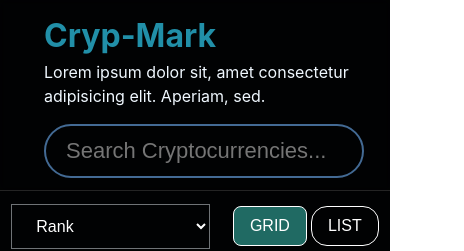
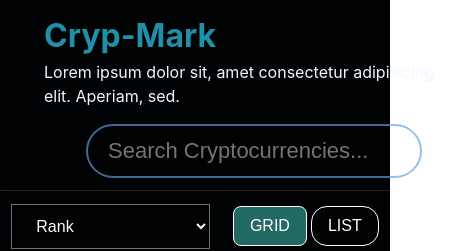
Before and after one commit to souhaibzarai/react-crypto_market, a React (Vite) app: page / in a window 390 px wide. Shown: the top 251 px of the page, 464 px wide, since content can reach past the window. Built offline with nearby package versions, Linux system fonts and the light colour scheme; no server answers.

Commit message:
enhance header responsiveness

```diff
--- a/src/index.css
+++ b/src/index.css
@@ -40,9 +40,11 @@
   width: 100%;
   display: grid;
   align-items: center;
-  grid-template-columns: repeat(auto-fill, minmax(320px, 1fr));
+  grid-template-columns: repeat(auto-fill, minmax(420px, 1fr));
   justify-content: space-between;
   gap: 16px;
+  margin: auto;
+  max-width: 1200px;
 }
 
 .header-content .logo-section h1 {
@@ -51,6 +53,11 @@
 
 .header-content .logo-section p {
   font-size: 16px;
+}
+
+.search-section {
+  width: 80%;
+  margin: auto;
 }
 
 .search-input {
```
